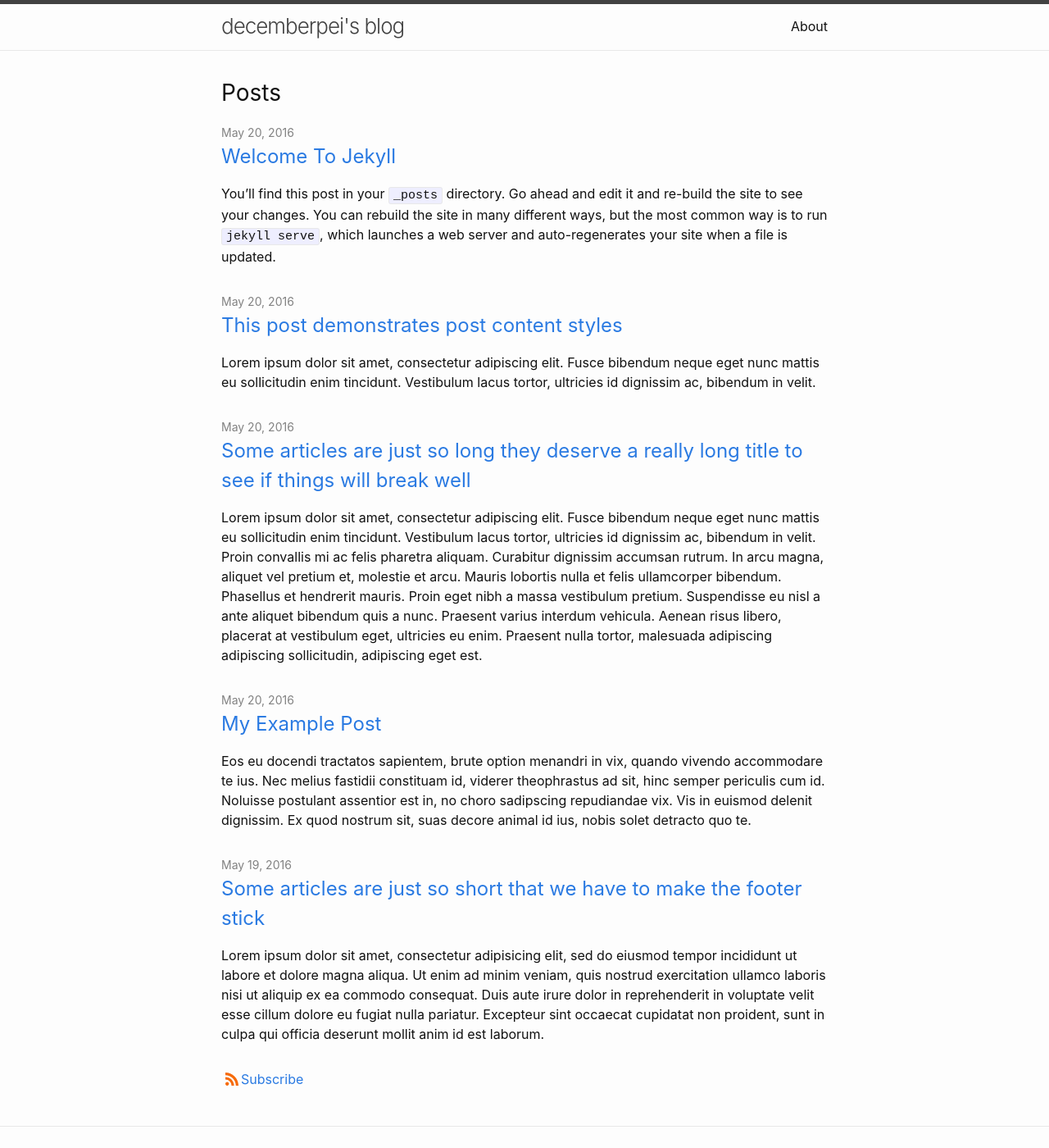
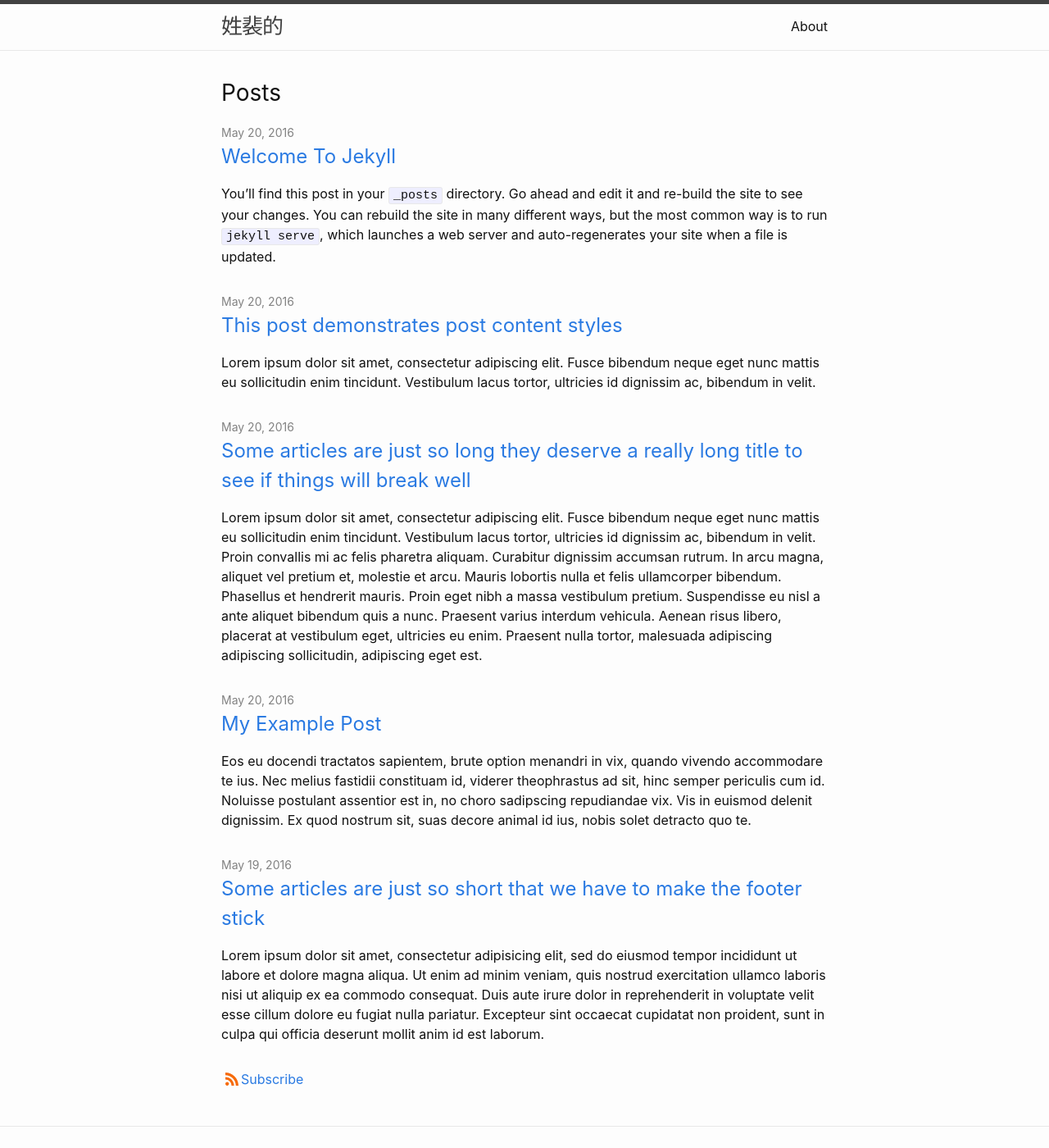
Before and after one commit to decemberpei/decemberpei.github.io, a Jekyll site: the page built from index.md, in a window 1280 px wide and 1400 px high. Shown: the whole window at 82% size. Built offline with Jekyll 4.4.1, drawn with Linux system fonts in a browser that asks for light colours; some of the changed text lies outside the part shown.

Commit message:
Update _config.yml

```diff
--- a/_config.yml
+++ b/_config.yml
@@ -1,4 +1,4 @@
-title: decemberpei's blog
+title: 姓裴的
 author: decemberpei
 email: decemberpei@gmail.com
 description: > # this means to ignore newlines until "show_exerpts:"
```
